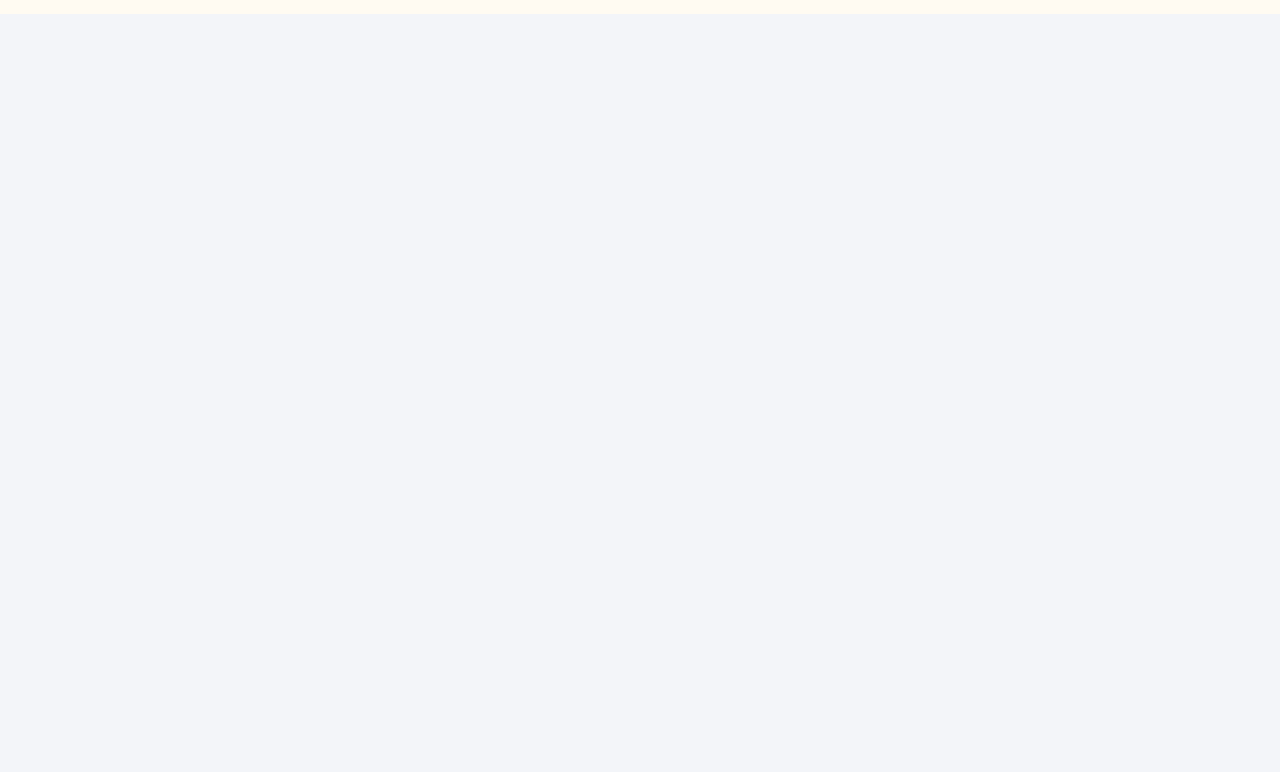
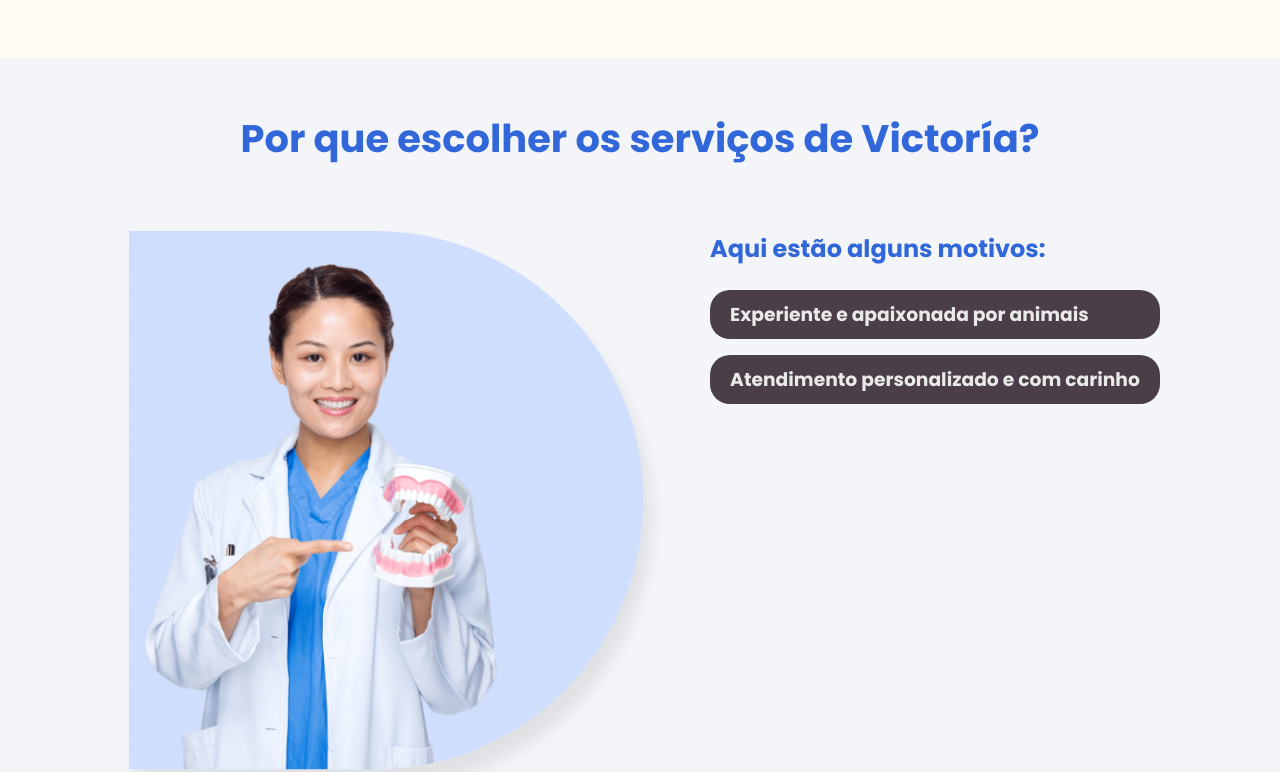
Before and after one commit to Darlan0307/website-veterinary, a React (Vite) app: page / in a window 1280 px wide. Shown: the part 1156-1928 px from the top of the page. Before the commit the page ends 1170 px from the top, so only its background shows below. Built offline with nearby package versions, Linux system fonts and the light colour scheme.

Commit message:
:lipstick: nova seção de skills e outras modificações na ui

```diff
--- /dev/null
+++ b/src/components/FAQs/index.tsx
@@ -0,0 +1,51 @@
+import { useState } from 'react';
+import './styles.scss'
+
+const Faq = () => {
+  const [activeQuestion, setActiveQuestion] = useState(null);
+
+  const questions = [
+    {
+      question: 'Experiente e apaixonada por animais',
+      answer: [
+        "Altamente qualificada e possue vasta experiência no cuidado de animais de estimação.",
+        "Dedicamos a fornecer o melhor atendimento possível para o seu pet."
+      ],
+    },
+    {
+      question: 'Atendimento personalizado e com carinho',
+      answer: [
+        "cada animal é único e merece atenção especial.",
+        "Levamos o tempo necessário para ouvir suas preocupações e responder às suas perguntas."
+      ],
+    },
+
+  ];
+
+  const handleQuestionClick = (index:any) => {
+    setActiveQuestion(activeQuestion === index ? null : index);
+  };
+
+  return (
+    <div className='cards'>
+      {questions.map((question, index) => (
+        <div key={index} onClick={() => handleQuestionClick(index)}>
+          <h3>{question.question}</h3>
+
+          {activeQuestion === index && (
+            <ul>
+            {question.answer.map(res => (
+              <li key={res}>
+                <p>{res}</p>
+              </li>
+            ))}
+          </ul>
+          )}
+
+        </div>
+      ))}
+    </div>
+  );
+};
+
+export default Faq;
--- /dev/null
+++ b/src/components/FAQs/styles.scss
@@ -0,0 +1,28 @@
+.cards{
+  display: flex;
+  flex-direction: column;
+  gap: 1em;
+
+  div{
+    background-color: #4a3e48;
+    color: #eaeaea;
+    padding: 10px 20px;
+    max-width: 450px;
+    border-radius: 20px;
+
+    h3{
+      text-align: left;
+    }
+
+    ul{
+      margin-top: 1em;
+      padding-left: 10px;
+
+      li{
+        list-style: disc;
+
+
+      }
+    }
+  }
+}
--- a/src/components/Header/HeaderBottom/styles.scss
+++ b/src/components/Header/HeaderBottom/styles.scss
@@ -27,6 +27,10 @@
       color: #3167d9;
       font-size: calc(2em + 1.5vw);
       text-align: center;
+
+      @media (max-width:345px){
+        font-size: 2em;
+      }
     }
 
     p{
--- /dev/null
+++ b/src/components/SectionSkills/index.tsx
@@ -0,0 +1,24 @@
+import './styles.scss'
+import imgApresentation from '../../assets/img-apresentation.png'
+import Faq from '../FAQs'
+
+const SectionSkills = () => {
+  return (
+    <section className='container-skills'>
+
+      <h2 className='subtitle'>Por que escolher os serviços de Victoría?</h2>
+
+      <div className='content-skills'>
+        <img className='img-apresentation' src={imgApresentation} alt="imagem de victoria" />
+        <div className='texto-direita'>
+
+          <h2 className='title-text-info'>Aqui estão alguns motivos:</h2>
+
+          <Faq/>
+        </div>
+      </div>
+    </section>
+  )
+}
+
+export default SectionSkills
--- /dev/null
+++ b/src/components/SectionSkills/styles.scss
@@ -0,0 +1,51 @@
+.container-skills{
+  padding: 20px;
+  background-color: #f3f5f9;
+  display: flex;
+  flex-direction: column;
+  align-items: center;
+  gap: 4em;
+
+  .subtitle{
+    color: #3167d9;
+    text-align: center;
+    font-size: calc(2em + .5vw);
+  }
+
+  .content-skills{
+    width: 100%;
+    display: flex;
+    flex-direction: column;
+    align-items: center;
+    gap: 2.5em;
+
+    @media (min-width:800px){
+      flex-direction: row;
+      justify-content: center;
+      align-items: flex-start;
+
+    }
+
+    .img-apresentation{
+      width: 100%;
+      max-width: 480px;
+
+      @media (min-width:1000px){
+        max-width: 550px;
+      }
+    }
+
+    .texto-direita{
+      display: flex;
+      flex-direction: column;
+      gap: 1.5em;
+
+      .title-text-info{
+        color: #3167d9;
+
+      }
+    }
+  }
+
+
+}
--- a/src/components/WebSite.tsx
+++ b/src/components/WebSite.tsx
@@ -1,4 +1,5 @@
 import HeaderApp from "./Header/HeaderApp"
+import SectionSkills from "./SectionSkills"
 import SectionServices from "./sectionServices"
 
 const WebSite = () => {
@@ -6,6 +7,8 @@ const WebSite = () => {
     <>
       <HeaderApp/>
       <SectionServices/>
+      <SectionSkills/>
+      <SectionServices/>
     </>
   )
 }
--- a/src/components/sectionServices/styles.scss
+++ b/src/components/sectionServices/styles.scss
@@ -1,10 +1,10 @@
 .section-services{
   background-color: #fffbf2;
   padding: 20px;
-
+  margin-bottom: 2em;
   .subtitle{
     color: #3167d9;
-    font-size: 1.6em;
+    font-size: calc(2em + .5vw);
     text-align: center;
     margin-top: 2em;
   }
```
